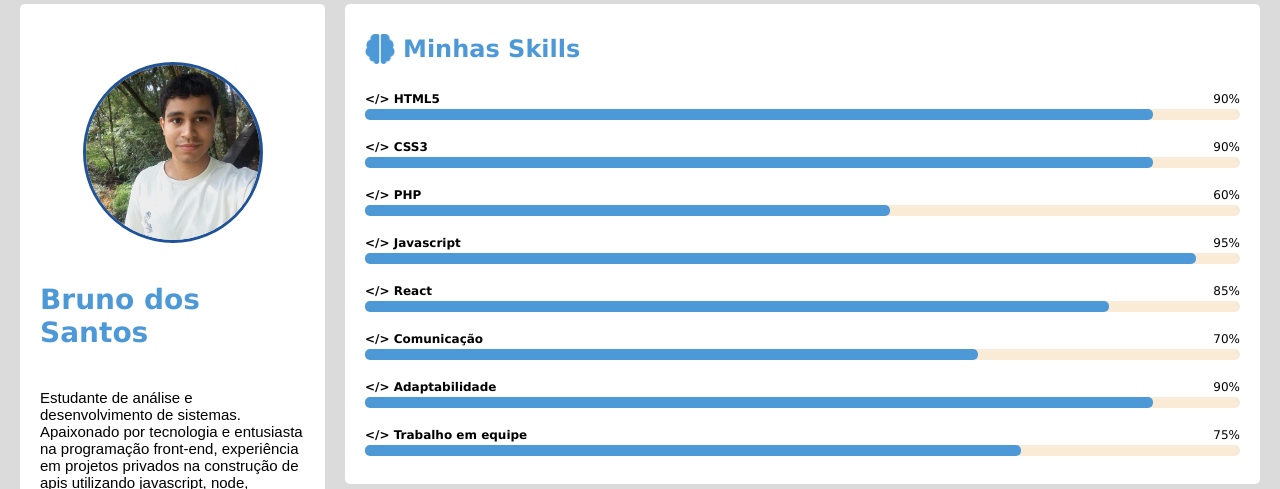
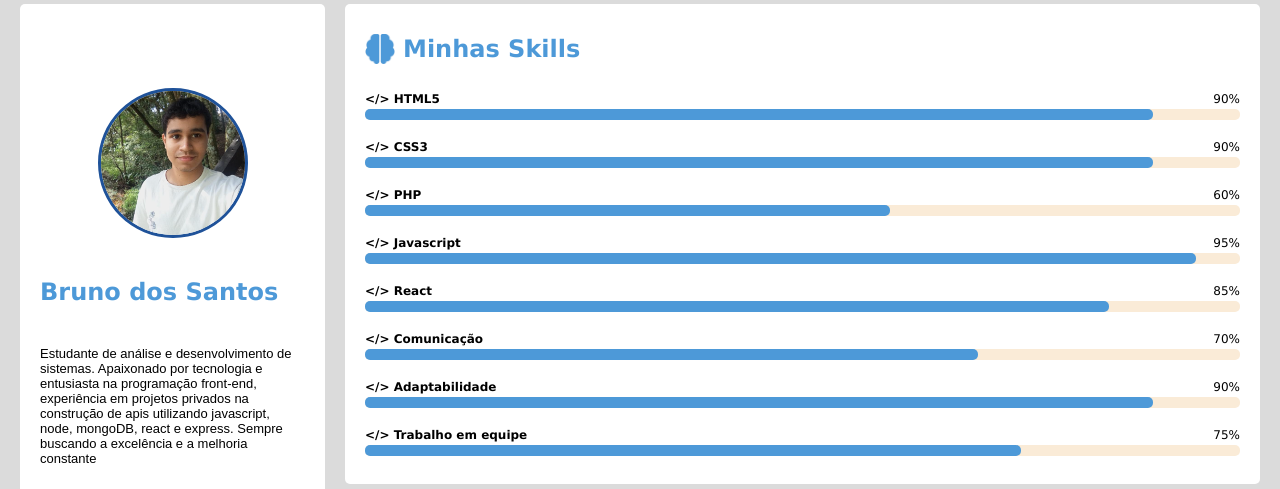
Before and after one commit to bruno01010101/Portifolio-Curso-em-video, a plain HTML site: page index.html in a window 1280 px wide. Shown: the part 56-545 px from the top of the page. Drawn offline with Linux system fonts and the light colour scheme.

Commit message:
corrigindo alguns bugs visuais que estavam atrapalhando bastante

```diff
--- a/estilo/main.css
+++ b/estilo/main.css
@@ -1,7 +1,7 @@
 .principal{
     display: grid;
     grid-template-columns: 20px 1fr 20px;
-    grid-template-rows: 400px;
+    grid-template-rows: 450px;
     grid-auto-rows: auto;
 }
 
@@ -149,16 +149,15 @@ footer > a:hover{
 
     .personal{
         grid-column: 2 / 3;
-        height: 130%;
+        height: 120%;
         position: sticky;
         top: 60px;
         justify-content: center;
         gap: 20px;
     }
 
-    .personal-text{font-size: 15px;}
-    .personal-h2{font-size: 28px;}
-    .bruno{width: 180px;}
+    .personal-text{font-size: 13px;}
+    .bruno{width: 150px;}
     section{
         grid-column: 4 / 5;
     }
```
